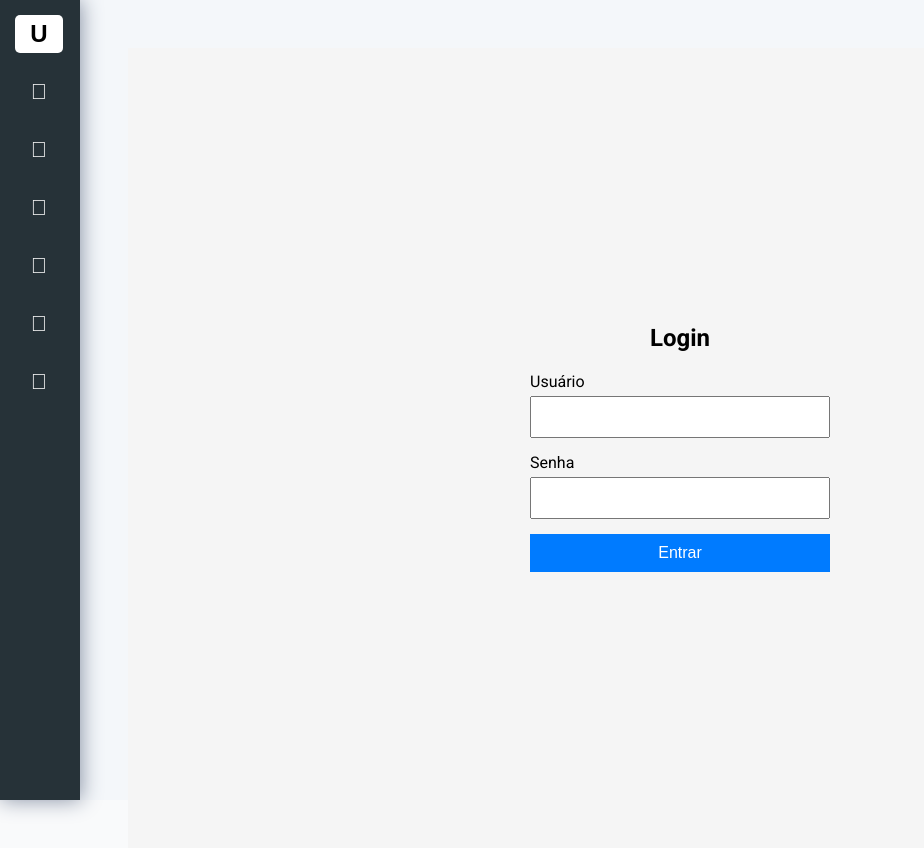
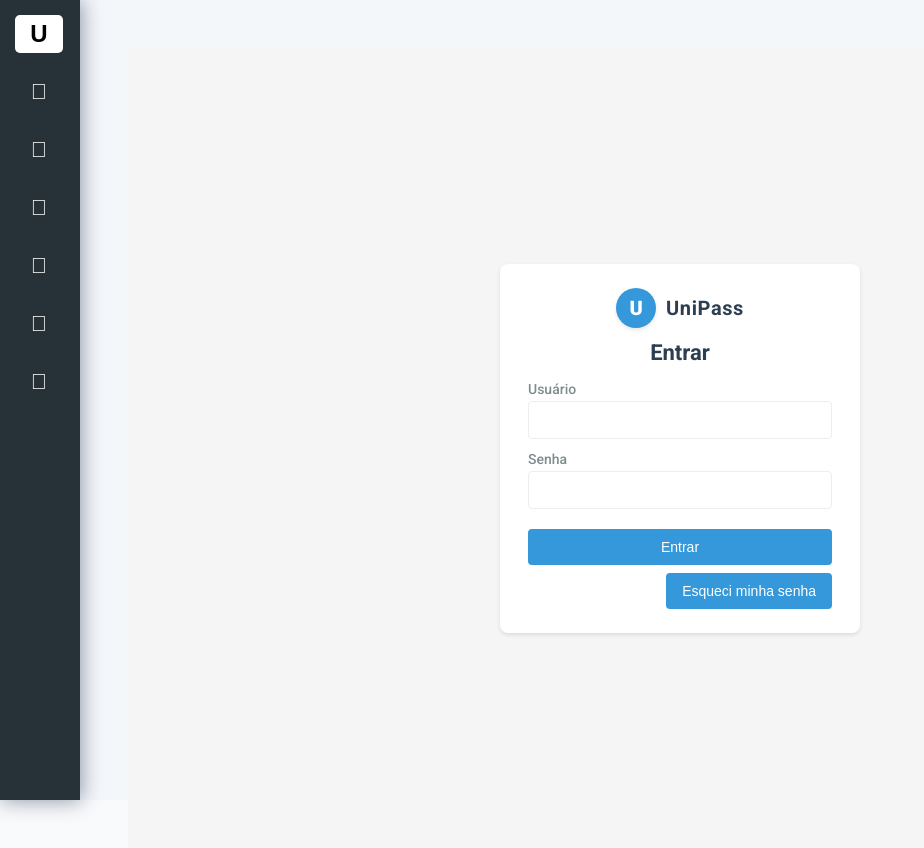
Before and after one commit to jandersn01/University-transportation-management-system, an Angular app in the folder unipass-manager/: page /login in a window 1280 px wide. Shown: the whole page, without its empty margins (0-924 px from the left). Built offline with nearby package versions, Linux system fonts and the light colour scheme.

Commit message:
style: ajusta estilos da tela de login

```diff
--- a/unipass-manager/src/app/pages/login/login.component.css
+++ b/unipass-manager/src/app/pages/login/login.component.css
@@ -1,41 +1,114 @@
 .login-container {
+  min-height: 100vh;
   display: flex;
-  flex-direction: column;
   align-items: center;
   justify-content: center;
-  height: 100vh;
-  background-color: #f5f5f5;
-}
-
-.login-container h2 {
-  margin-bottom: 20px;
+  padding: 20px;
+  background-color: var(--background-light);
 }
 
 .login-container form {
   display: flex;
   flex-direction: column;
-  width: 300px;
+  width: 100%;
+  max-width: 360px;
+  padding: 24px 28px;
+  border-radius: 8px;
+  box-shadow: var(--shadow-light);
+  background-color: #ffffff;
+}
+
+.login-container h2 {
+  margin-bottom: 16px;
+  font-size: 22px;
+  color: var(--text-primary);
+  text-align: center;
+}
+
+.login-logo {
+  display: flex;
+  align-items: center;
+  justify-content: center;
+  margin-bottom: 12px;
+}
+
+.login-logo-mark {
+  width: 40px;
+  height: 40px;
+  border-radius: 50%;
+  background-color: var(--primary-color);
+  display: flex;
+  align-items: center;
+  justify-content: center;
+  color: #ffffff;
+  font-weight: 800;
+  font-size: 20px;
+  box-shadow: var(--shadow-light);
+}
+
+.login-logo-text {
+  margin-left: 10px;
+  font-size: 20px;
+  font-weight: 700;
+  letter-spacing: 0.03em;
+  color: var(--text-primary);
 }
 
 .login-container label {
-  margin-bottom: 5px;
+  margin-bottom: 4px;
+  font-weight: 500;
+  color: var(--text-secondary);
+  font-size: 14px;
 }
 
 .login-container input {
-  margin-bottom: 15px;
-  padding: 10px;
-  font-size: 16px;
+  margin-bottom: 12px;
+  padding: 10px 12px;
+  font-size: 14px;
+  border-radius: 4px;
+  border: 1px solid var(--border-color);
+}
+
+.login-container input:focus {
+  outline: none;
+  border-color: var(--primary-color);
+  box-shadow: 0 0 0 1px rgba(52, 152, 219, 0.15);
 }
 
 .login-container button {
-  padding: 10px;
-  font-size: 16px;
-  background-color: #007bff;
-  color: white;
+  margin-top: 8px;
+  padding: 10px 16px;
+  font-size: 14px;
+  font-weight: 500;
+  border-radius: 4px;
   border: none;
+  cursor: pointer;
+  background-color: var(--primary-color);
+  color: #ffffff;
+  transition: background-color 0.2s ease, transform 0.1s ease;
+}
+
+.login-container button:hover {
+  background-color: var(--primary-hover);
+  transform: translateY(-1px);
+}
+
+.login-container button:active {
+  transform: translateY(0);
+}
+
+.forgot-password {
+  margin-top: 12px;
+  padding: 0;
+  border: none;
+  background: transparent;
+  color: var(--primary-color);
+  font-size: 13px;
+  font-weight: 500;
+  align-self: flex-end;
   cursor: pointer;
 }
 
-.login-container button:hover {
-  background-color: #0056b3;
+.forgot-password:hover {
+  text-decoration: underline;
 }
--- a/unipass-manager/src/app/pages/login/login.component.html
+++ b/unipass-manager/src/app/pages/login/login.component.html
@@ -1,6 +1,12 @@
 <div class="login-container">
-  <h2>Login</h2>
   <form (ngSubmit)="login()">
+    <div class="login-logo">
+      <div class="login-logo-mark">U</div>
+      <div class="login-logo-text">UniPass</div>
+    </div>
+
+    <h2>Entrar</h2>
+
     <label for="username">Usuário</label>
     <input id="username" [(ngModel)]="username" name="username" type="text" required>
 
@@ -8,5 +14,9 @@
     <input id="password" [(ngModel)]="password" name="password" type="password" required>
 
     <button type="submit">Entrar</button>
+
+    <button type="button" class="forgot-password" (click)="onForgotPassword()">
+      Esqueci minha senha
+    </button>
   </form>
 </div>
--- a/unipass-manager/src/app/pages/login/login.component.ts
+++ b/unipass-manager/src/app/pages/login/login.component.ts
@@ -20,4 +20,9 @@ export class LoginComponent {
     localStorage.setItem('authToken', 'example-token');
     this.router.navigate(['/inicio']);
   }
+
+  onForgotPassword() {
+    // Placeholder simples: aqui você pode futuramente integrar com fluxo de recuperação real
+    alert('Recuperação de senha ainda não está implementada. Entre em contato com a administração do sistema.');
+  }
 }
--- a/unipass-manager/src/styles.css
+++ b/unipass-manager/src/styles.css
@@ -12,6 +12,26 @@ body {
     position: relative;
     font-family: 'Roboto', sans-serif;
     background-color: #f9fafb;
+
+    /* Definição das variáveis do sistema (equivalente ao :root) */
+    --primary-color: #3498db;
+    --primary-hover: #2980b9;
+    --secondary-color: #95a5a6;
+    --secondary-hover: #7f8c8d;
+    --success-color: #27ae60;
+    --warning-color: #f39c12;
+    --danger-color: #e74c3c;
+    --dark-color: #2c3e50;
+    --dark-hover: #34495e;
+    --text-primary: #2c3e50;
+    --text-secondary: #7f8c8d;
+    --text-muted: #95a5a6;
+    --background-light: #f5f5f5;
+    --border-color: #eee;
+    --shadow-light: 0 2px 4px rgba(0,0,0,0.1);
+    --shadow-hover: 0 4px 12px rgba(0,0,0,0.15);
+    --sidenav-color: #263238;
+    --sidenav-hover: #1c252a;
 }
 
 /* Estilos Globais Padronizados - Base: Solicitações Estudantis */
```
